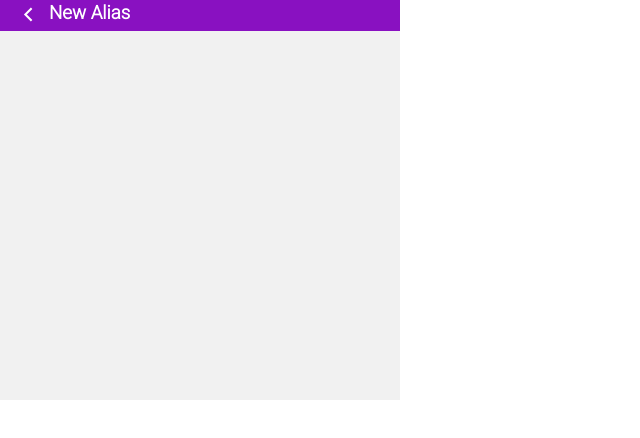
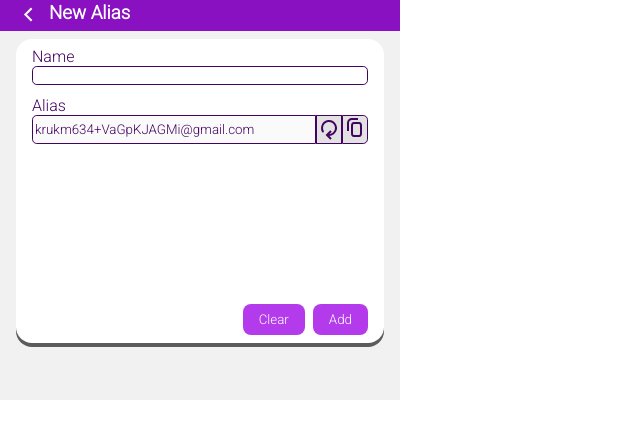
Before and after one commit to In1th/mail-alias-manager-extension, a Svelte app: page / in a window 1280 px wide. Both pictures are taken after a click on the button 347 px from the left and 109 px from the top of the page. Shown: the top 438 px of the page, without its empty margins (0-640 px from the left). Built offline with nearby package versions, Linux system fonts and the light colour scheme.

Commit message:
new alias

```diff
--- /dev/null
+++ b/src/components/icons/SvgClipboard.svelte
@@ -0,0 +1,10 @@
+<script>
+    export let width = 24;
+    export let height = 24;
+    export let color = "var(--primary-color-800)";
+</script>
+
+<svg width={`${width}`} height={`${height}`} viewBox="0 0 24 24" fill="none" xmlns="http://www.w3.org/2000/svg">
+    <path d="M15 3H9C6.79086 3 5 4.79086 5 7V15" stroke={color} stroke-width="2"/>
+    <path d="M9 11.5C9 10.304 9.00149 9.49062 9.0712 8.87226C9.13864 8.27406 9.25916 7.98334 9.41329 7.78248C9.51969 7.64381 9.64381 7.51969 9.78248 7.41329C9.98334 7.25916 10.2741 7.13864 10.8723 7.0712C11.4906 7.00149 12.304 7 13.5 7C14.696 7 15.5094 7.00149 16.1277 7.0712C16.7259 7.13864 17.0167 7.25916 17.2175 7.41329C17.3562 7.51969 17.4803 7.64381 17.5867 7.78248C17.7408 7.98334 17.8614 8.27406 17.9288 8.87226C17.9985 9.49062 18 10.304 18 11.5V15.5C18 16.696 17.9985 17.5094 17.9288 18.1277C17.8614 18.7259 17.7408 19.0167 17.5867 19.2175C17.4803 19.3562 17.3562 19.4803 17.2175 19.5867C17.0167 19.7408 16.7259 19.8614 16.1277 19.9288C15.5094 19.9985 14.696 20 13.5 20C12.304 20 11.4906 19.9985 10.8723 19.9288C10.2741 19.8614 9.98334 19.7408 9.78248 19.5867C9.64381 19.4803 9.51969 19.3562 9.41329 19.2175C9.25916 19.0167 9.13864 18.7259 9.0712 18.1277C9.00149 17.5094 9 16.696 9 15.5V11.5Z" stroke={color} stroke-width="2"/>
+</svg>
--- /dev/null
+++ b/src/components/icons/SvgInfo.svelte
@@ -0,0 +1,11 @@
+<script>
+    export let width = 24;
+    export let height = 24;
+    export let color = "var(--danger-color-800)";
+</script>
+
+<svg width={`${width}`} height={`${height}`} viewBox="0 0 24 24" fill="none" xmlns="http://www.w3.org/2000/svg">
+    <circle cx="12" cy="12" r="9" stroke={color} stroke-width="2"/>
+    <path d="M12.5 7.5C12.5 7.77614 12.2761 8 12 8C11.7239 8 11.5 7.77614 11.5 7.5C11.5 7.22386 11.7239 7 12 7C12.2761 7 12.5 7.22386 12.5 7.5Z" fill={color} stroke={color}/>
+    <path d="M12 17V10" stroke={color} stroke-width="2"/>
+</svg>
--- a/src/components/new/NewAliasView.svelte
+++ b/src/components/new/NewAliasView.svelte
@@ -1,8 +1,134 @@
-<script>
+<script lang="ts">
+    import { aliasStore } from "../../lib/stores/AliasStores";
+    import type { AliasViewModel } from "../../lib/model/AliasViewModel";
     import SubContent from "../common/SubContent.svelte";
+    import SvgClipboard from "../icons/SvgClipboard.svelte";
+    import SvgInfo from "../icons/SvgInfo.svelte";
+    import SvgReset from "../icons/SvgReset.svelte";
+    import { Email } from "../../lib/utils/emailCoder";
 
+    let name = '';
+    let email = Email.generateAlias('krukm634');
+    let copied = false;
+    $: nameTaken = (aliases: AliasViewModel[]) => aliases.find(a => a.name === name) !== undefined;
+
+    const regenerateAlias = () => {
+        email = Email.generateAlias('krukm634');
+    }
+
+    $: {
+        if (copied){
+            setTimeout(() => copied = false, 5000);
+        }
+    }
+
+    const copy = async () => {
+        await navigator.clipboard.writeText(email);
+        copied = true;
+    }
+
+    const clear = () => {
+        name = ''
+    }
 </script>
 
 <SubContent title="New Alias">
+    <form>
+        <div class="new-alias-option">
+            <label for="alias-name">Name</label>
+            <input id="alias-name" bind:value={name}/>
+        </div>
+        <div class="new-alias-option">
+            <label for="alias-value">Alias</label>
+            <div class="alias-value-field">
+                <input id="alias-value" bind:value={email} disabled/>
+                <button type="button" on:click={regenerateAlias} title="Generate new alias"><SvgReset color="var(--primary-color-800)"/></button>
+                <button type="button" on:click={copy} title="Copy to clipboard"><SvgClipboard/></button>
+            </div>
+        </div>
+        {#await $aliasStore.aliases then aliases}
+            {#if nameTaken(aliases)}
+                 <div class="alias-warning">
+                     <SvgInfo/>
+                     <p>This alias name is already used</p>
+                 </div>
+            {:else if copied}
+                <div class="alias-copied">
+                    <SvgInfo color='var(--success-color-800)'/>
+                    <p>Alias copied to clipboard</p>
+                </div>
+            {/if}
+            <div class="last" class:lastalign={!nameTaken(aliases) && !copied}>
+                <button type="button" on:click={clear} title="Clear inputs">Clear</button>
+                <button type="submit" title="Add new alias">Add</button>
+            </div>
+        {/await}
+    </form>
+</SubContent>
 
-</SubContent>
+<style>
+    form {
+        height: 18rem;
+        display: flex;
+        gap: .7rem;
+        flex-direction: column;
+
+        background-color: var(--secondary-color);
+        box-shadow: 0px 4px 0px 0px rgb(92, 92, 92);
+        border-radius: 1rem;
+        margin-inline: 1rem;
+        padding: .5rem 1rem;
+    }
+    .new-alias-option {
+        display: flex;
+        flex-direction: column;
+    }
+    .last {
+        display: flex;
+        gap: .5rem;
+    }
+    .last *:first-child {
+        margin-left: auto;
+    }
+    .alias-value-field {
+        display: flex;
+        width: 100%;
+    }
+    .alias-value-field input {
+        border-radius: .3rem 0px 0px .3rem;
+        flex-grow: 1;
+    }
+    .alias-value-field button {
+        padding: 0;
+        border-radius: 0;
+        background-color: rgb(226, 226, 226);
+        border: 1px solid var(--primary-color-800);
+
+        transition: all .1s ease-in;
+    }
+    .alias-value-field button:last-child {
+        border-radius: 0px .3rem .3rem 0;
+    }
+    .alias-value-field button:hover {
+        background-color: rgb(176, 176, 176);
+    }
+    .alias-warning, .alias-copied {
+        display: flex;
+        background-color: var(--danger-color-100);
+        margin-top: auto;
+        gap: .5rem;
+        font-size: .8rem;
+        align-items: center;
+        border-radius: .5rem;
+        padding: .5rem;
+    }
+    .alias-warning {
+        background-color: var(--danger-color-100);
+    }
+    .alias-copied {
+        background-color: var(--success-color-100);
+    }
+    .lastalign {
+        margin-top: auto;
+    }
+</style>
```
